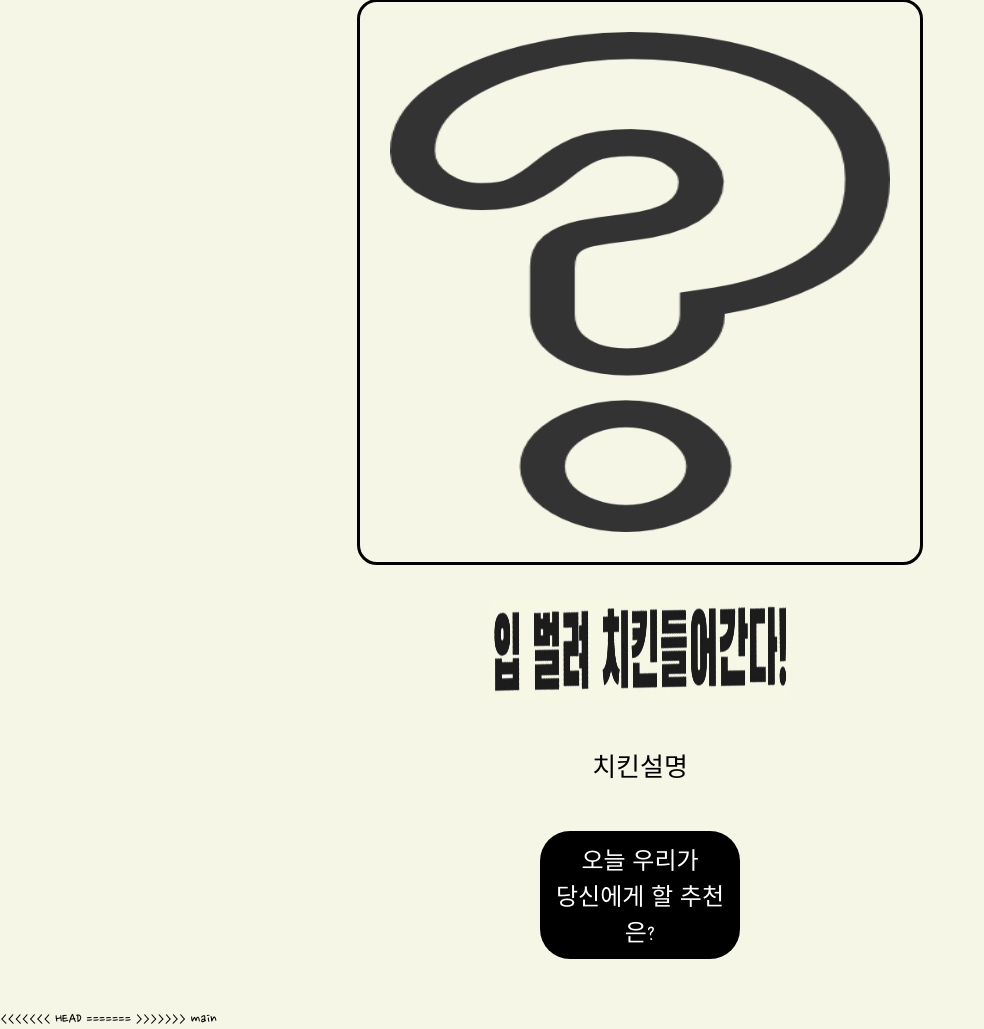
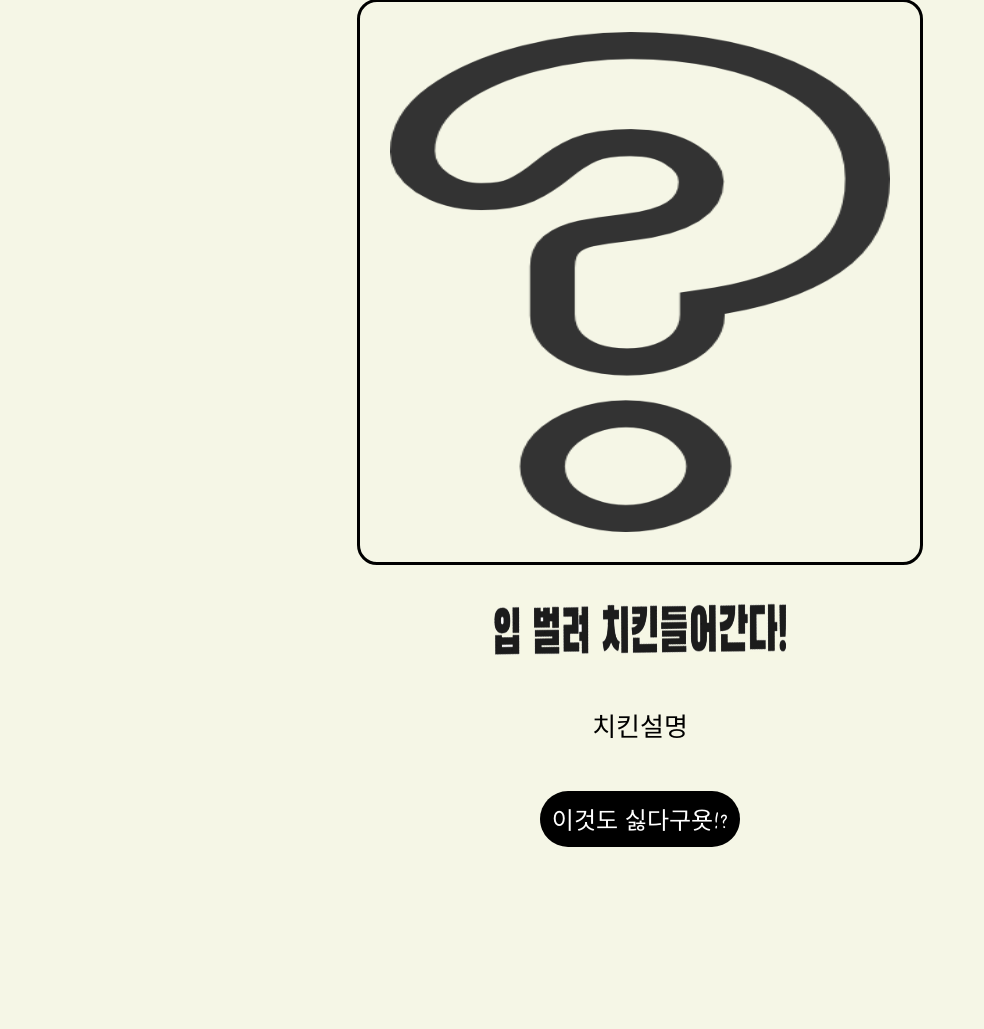
Before and after one commit to BeforePassion/your_today, a Flask app: template templates/result_chicken.html in a window 1280 px wide. Shown: the part 191-1220 px from the top of the page, without its empty margins (0-984 px from the left). After the commit the page ends 1038 px from the top, so only its background shows below. Run offline with Flask 2, Linux system fonts and the light colour scheme; the template is opened without the code that fills it, so the values that code supplies are empty; parts of the project's set-up code (start-up, migrations or seed data) failed here and were passed over.

Commit message:
Finished SN Branch Front-end

```diff
--- a/static/js/home.js
+++ b/static/js/home.js
@@ -36,7 +36,7 @@ function posting() {
             alert(response["result"])
             // 아래처럼 하지 않아도, 백엔드(app.py)에서 바로 판별 함수를 실행한 뒤에
             // render_template 을 해서 바로 결과 페이지로 넘어가도 됨
-            window.location.href='/result'
+
         }
     });
   }
--- a/templates/result_chicken.html
+++ b/templates/result_chicken.html
@@ -31,26 +31,21 @@
                     <img style="max-width: 500px; max-height: 500px; width: 60vw; height: 60vw; border-radius: 20px; border: 3px solid black; margin-bottom: 20px; padding: 30px" id="preview-image" src="../static/image/guess.png">
                 </div>
                 <div class="chicken-container-ment">
-                    <img style="max-width: 300px; max-height: 100px; width: 60vw; height: 10vw;" src="../static/image/pullchicken.jpeg" alt="멘트">
+                    <img style="max-width: 300px; max-height: 60px; width: 60vw; height: 10vw;" src="../static/image/pullchicken.jpeg" alt="멘트">
                 </div>
                 <div class="chicken-container-desc">
                     <p>치킨설명</p>
                 </div>
                 <div class="chicken-container_button">
                     <button style="font-size: 24px;" onclick="window.location.href='/result/second'">
-                        오늘 우리가<br>
-                        당신에게 할 추천은?</button>
+                        이것도 싫다구욧!?</button>
                 </div>
             </div>
         </div>
     </div>
-<<<<<<< HEAD
-
     <script src="../static/js/home.js"></script>
     <script src="../static/js/time.js"></script>
-=======
     <script src="../static/js/result_chicken.js"></script>
->>>>>>> main
 </body>
 </html>
 <!--# 왜 안되누-->
```
Also changed, not shown: templates/home.html (+3 -5 lines).
